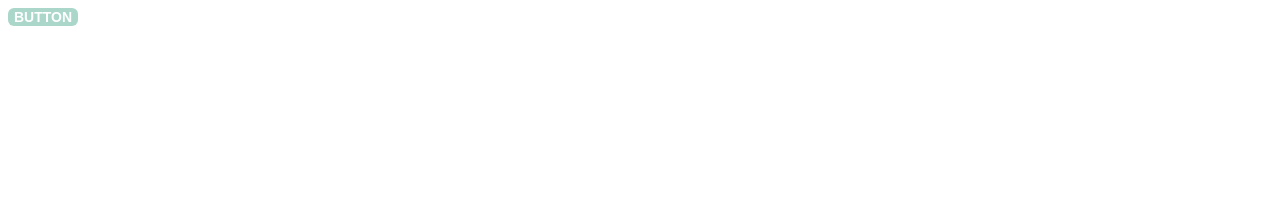
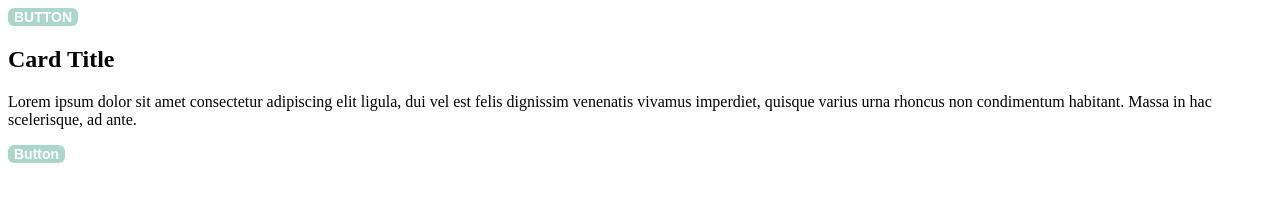
Before and after one commit to merabg29/FOLIO1, a plain HTML site: page Componentes/coomponents.html in a window 1280 px wide. Drawn offline with Linux system fonts and the light colour scheme.

Commit message:
Update coomponents.html

```diff
--- a/Componentes/coomponents.html
+++ b/Componentes/coomponents.html
@@ -7,6 +7,12 @@
 </head>
 <body>
     <button>BUTTON</button>
+     <div> <h2>Card Title</h2>
+    <p>Lorem ipsum dolor sit amet consectetur adipiscing elit ligula, dui vel est felis dignissim venenatis vivamus
+        imperdiet, quisque varius urna rhoncus non condimentum habitant. Massa in hac scelerisque, ad ante.</p>
+
+    <button>Button</button>
+</div>
 </body>
 </html>
 
@@ -29,4 +35,5 @@
     button:active{
         background-color: #709b8f;
     }
+
 </style>
```
